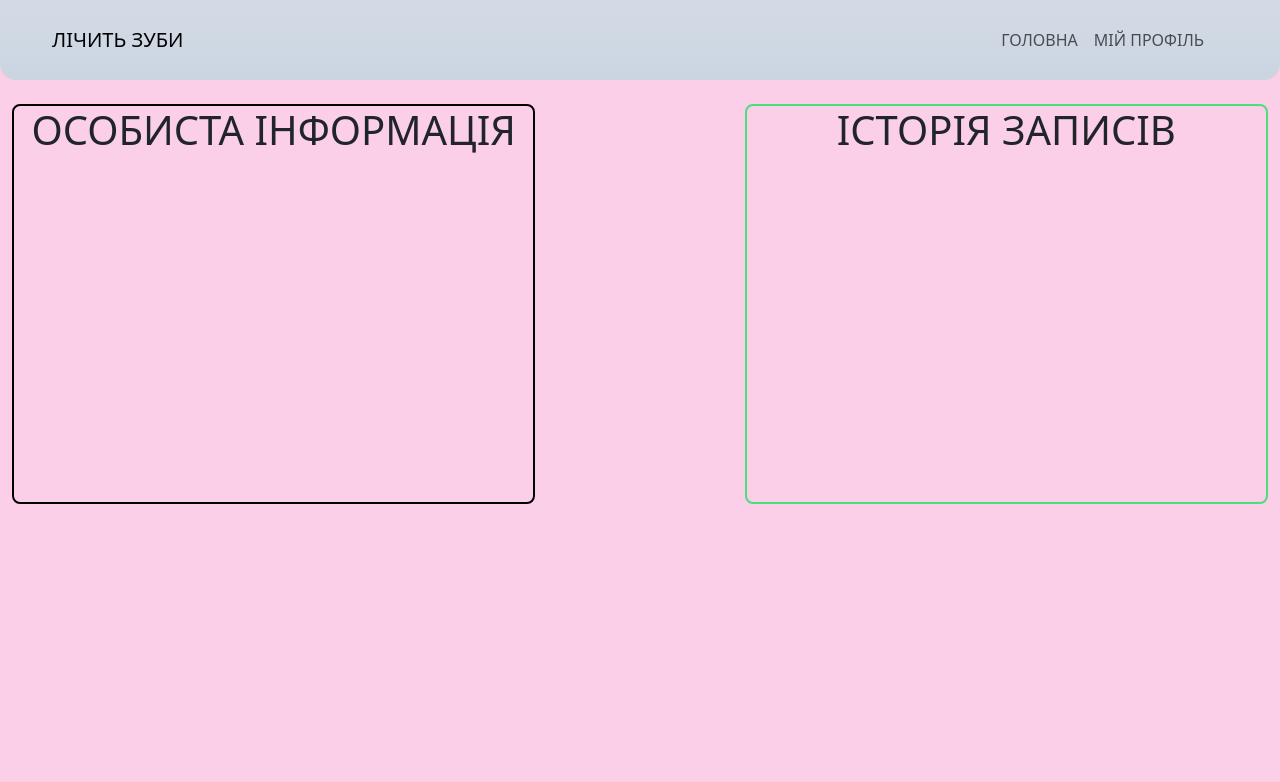
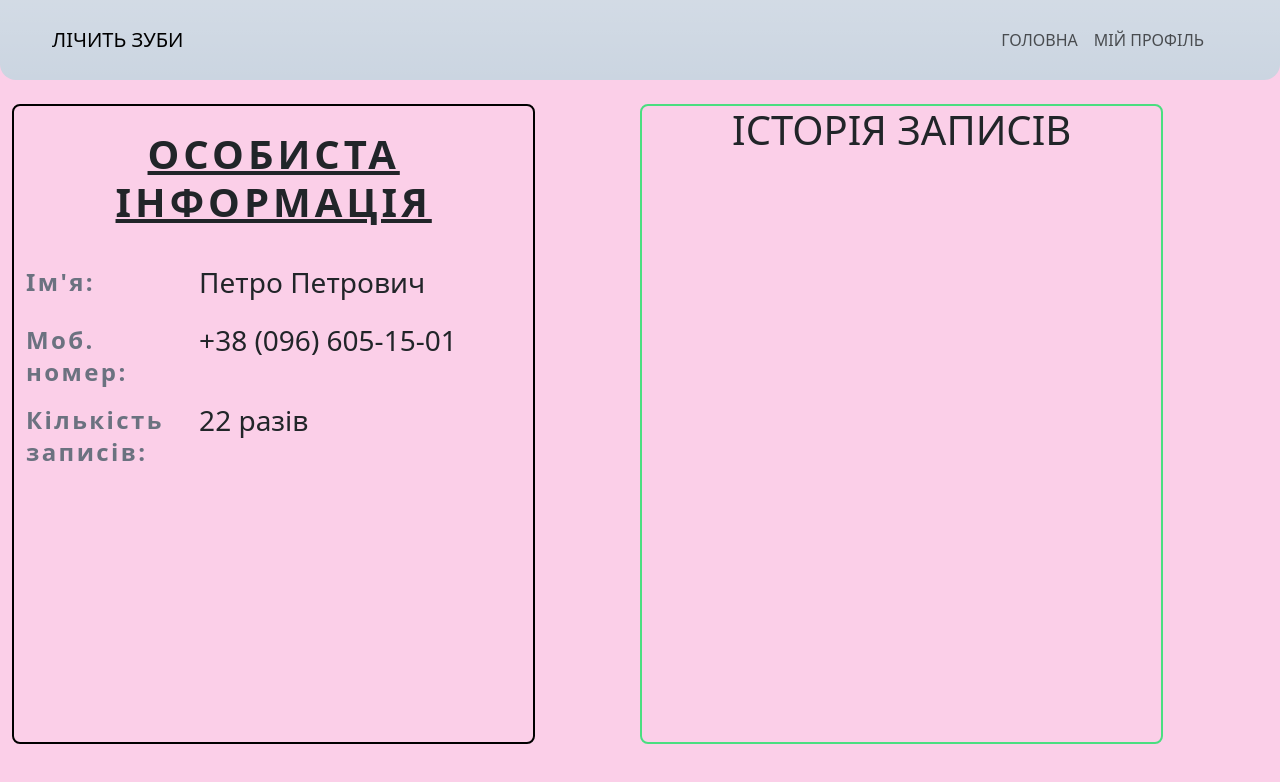
Before and after one commit to VladGrushevoi/learning-typescript, a React (Vite) app in the folder e-journal/: page /user/1111 in a window 1280 px wide. Shown: the top 782 px of the page. Built offline with nearby package versions, Linux system fonts and the light colour scheme.

Commit message:
add information

```diff
--- a/e-journal/src/components/pages/ProfilePage/ProfilePage.tsx
+++ b/e-journal/src/components/pages/ProfilePage/ProfilePage.tsx
@@ -10,15 +10,39 @@ export const ProfilePage = ({ }: ProfilePageProps) => {
         <>
             <Container fluid className="px-6 py-4">
                 <Row>
-                    <Col md={5} className="border-2 border-black rounded-lg h-[80vh] md:h-[50vh]" >
+                    <Col md={5} className="border-2 border-black rounded-lg md:h-[80vh] h-[50vh] text-xl" >
                         <h1
-                            className="text-center"
+                            className="text-center py-4 underline tracking-widest font-bold"
                         >
                             ОСОБИСТА ІНФОРМАЦІЯ
                         </h1>
+                        <Row className="py-2">
+                            <Col md={4} className="text-gray-500 font-extrabold tracking-widest text-2xl">
+                                <span>Ім'я:</span>
+                            </Col>
+                            <Col>
+                                <h3>Петро Петрович</h3>
+                            </Col>
+                        </Row>
+                        <Row className="py-2">
+                            <Col md={4}>
+                                <span className="text-gray-500 font-extrabold tracking-widest text-2xl">Моб. номер:</span>
+                            </Col>
+                            <Col>
+                                <h3>+38 (096) 605-15-01</h3>
+                            </Col>
+                        </Row>
+                        <Row className="py-2">
+                            <Col md={4}>
+                                <span className="text-gray-500 font-extrabold tracking-widest text-2xl">Кількість записів:</span>
+                            </Col>
+                            <Col>
+                                <h3>22 разів</h3>
+                            </Col>
+                        </Row>
                     </Col>
-                    <Col md={2} xs={2} sm={2} className="my-4 md:m-0"></Col>
-                    <Col md={5} className="border-2 border-green-400 rounded-lg h-[80vh] md:h-[50vh]">
+                    <Col md={1} xs={2} sm={2} className="my-4 md:m-0"></Col>
+                    <Col md={5} className="border-2 border-green-400 rounded-lg md:h-[80vh] h-[50vh]">
                         <h1
                             className="text-center"
                         >
```
